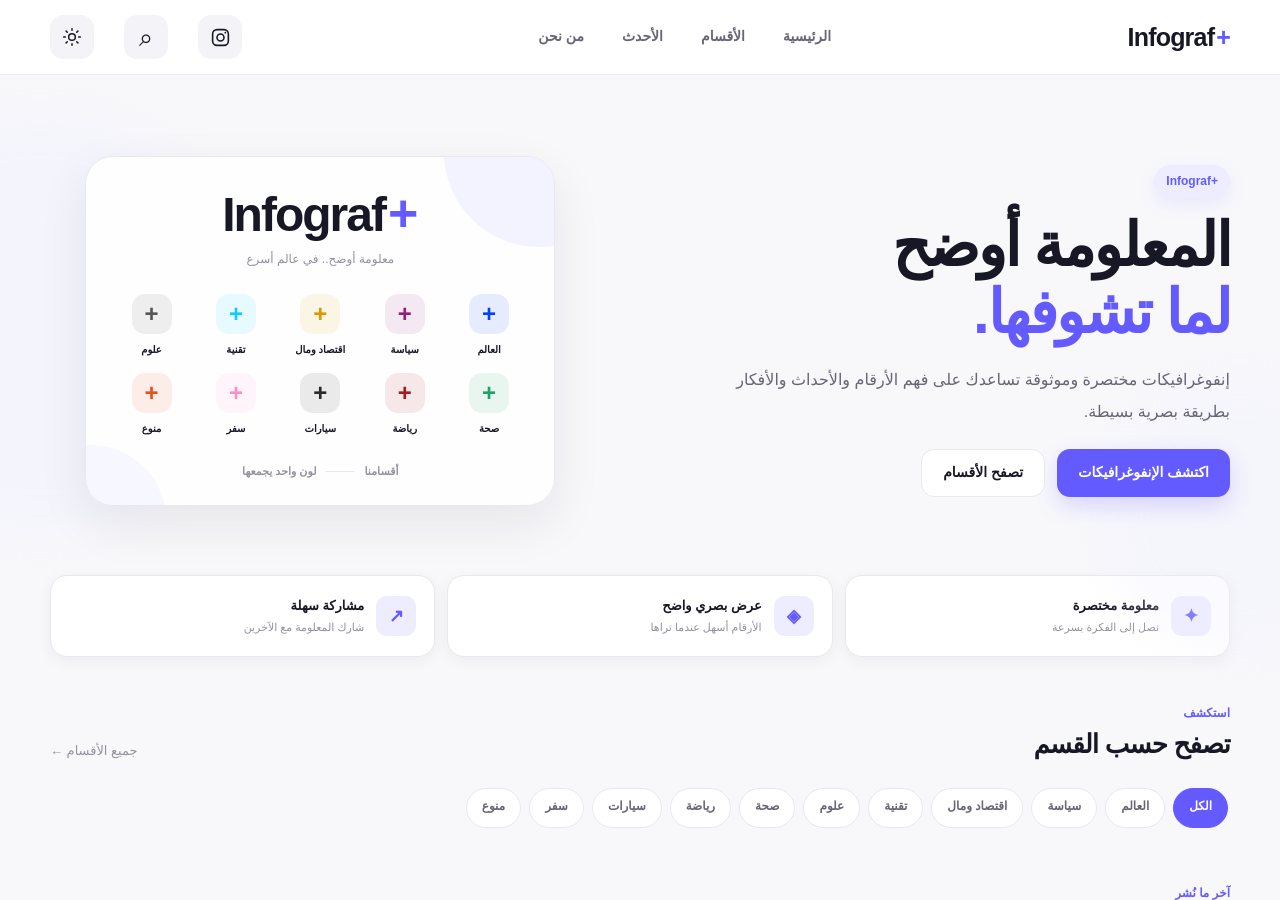
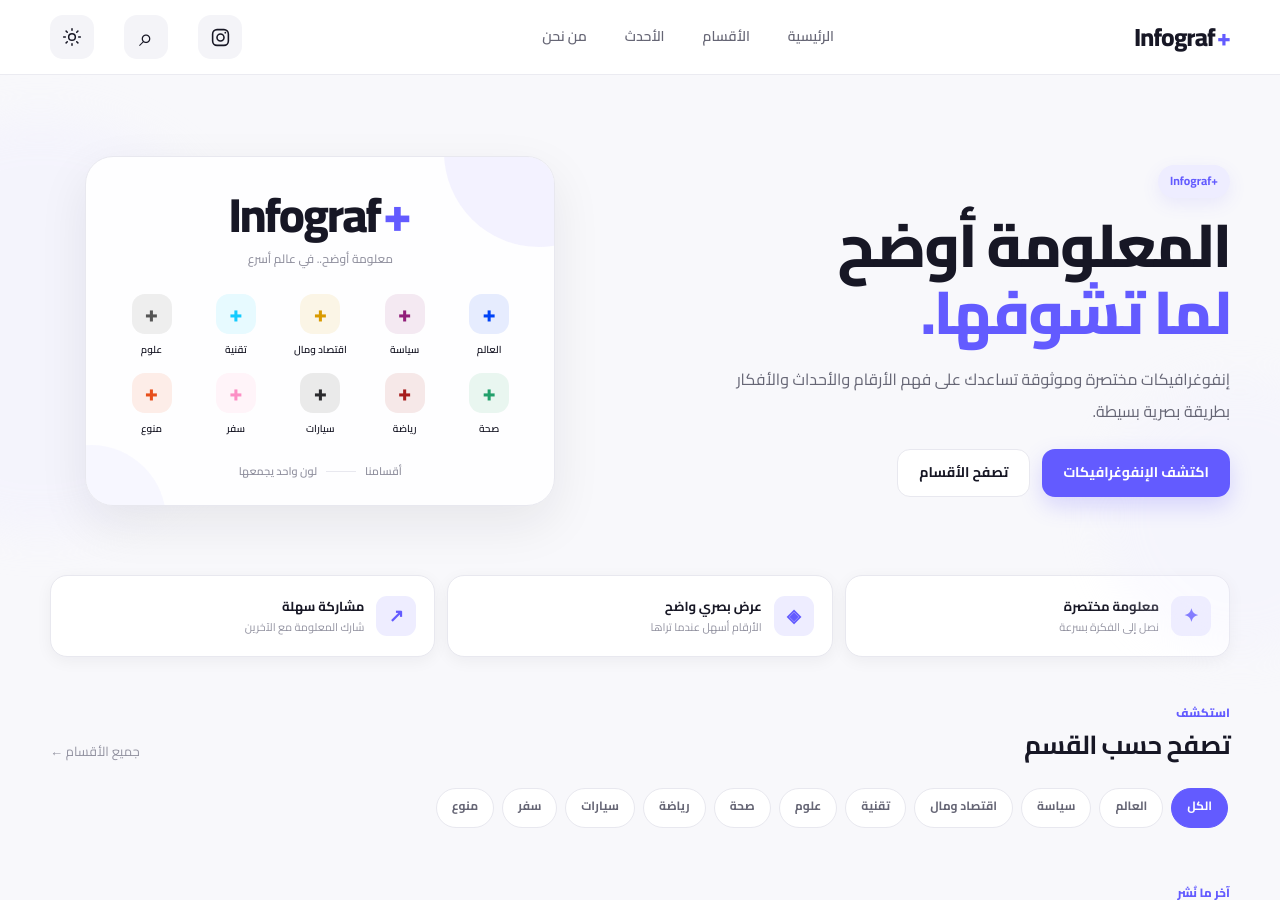
Before and after one commit to dilgash92/infograf-plus, a Jekyll site: the page built from index.html, in a window 1280 px wide and 900 px high. Built offline with Jekyll 4.4.1, drawn with Linux system fonts in a browser that asks for light colours.

Commit message:
Update style.css

```diff
--- a/assets/css/style.css
+++ b/assets/css/style.css
@@ -1,7 +1,13 @@
 /* =========================================================
    Infograf+ — Main Styles
    ========================================================= */
-
+@font-face {
+  font-family: "Cairo";
+  src: url("../fonts/Cairo-VariableFont_slnt,wght.ttf") format("truetype");
+  font-style: normal;
+  font-weight: 200 900;
+  font-display: swap;
+}
 :root {
   --accent: #635bff;
   --accent-dark: #5149e8;
```
